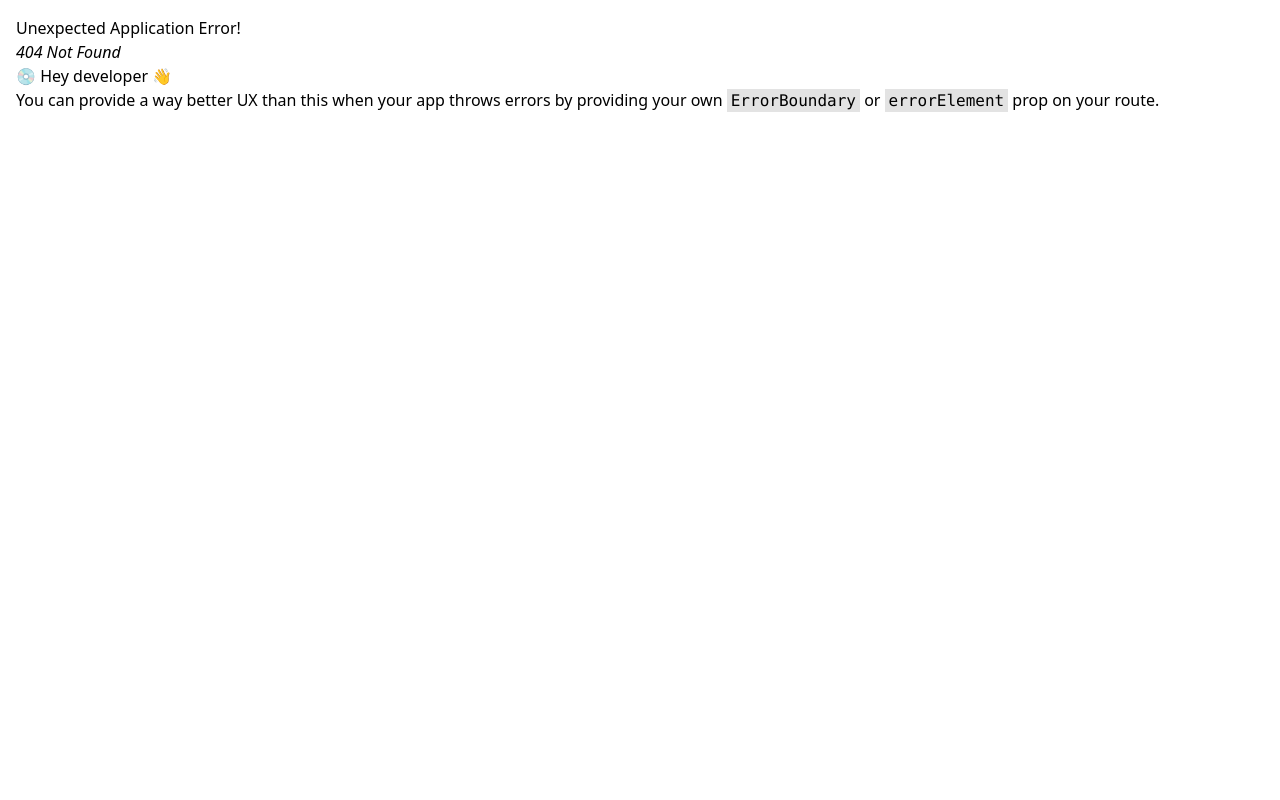
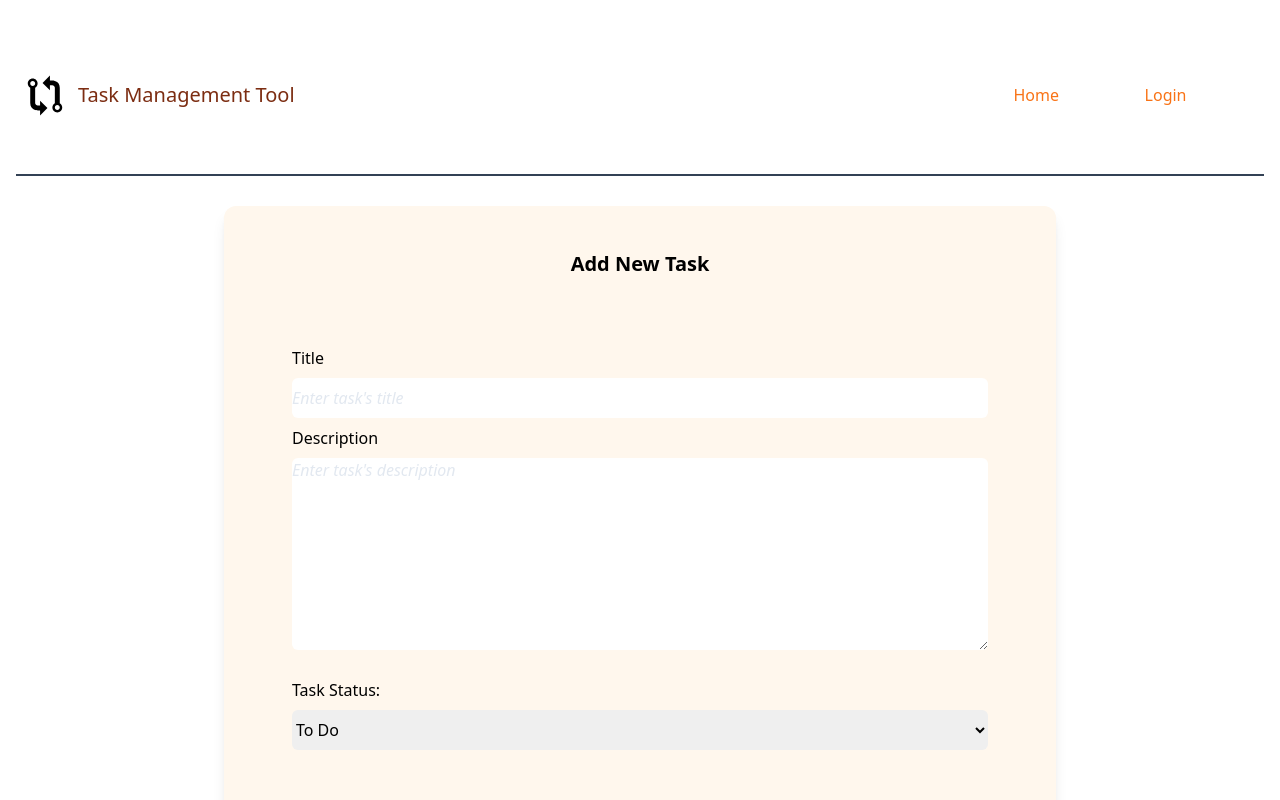
Before and after one commit to ronakjp/task-management-tool, a React (Vite) app: page /addtask in a window 1280 px wide. Before the commit this address had no page. Shown: the top 800 px of the page. Built offline with nearby package versions, Linux system fonts and the light colour scheme.

Commit message:
added the view task page design

```diff
--- /dev/null
+++ b/src/components/AddTask.jsx
@@ -0,0 +1,67 @@
+import React from "react";
+import { Form } from "react-router-dom";
+
+const AddTask = () => {
+  return (
+    <div className=" flex flex-col bg-orange-50  border-orange-300 border-1 rounded-xl shadow-lg w-2/3">
+      <div className="p-11 flex flex-col h-full  mb-12">
+        <div className="flex w-full justify-center ">
+          <h1 className="text-xl font-bold">Add New Task</h1>
+        </div>
+        <div className="w-full">
+          <Form className="flex flex-col mt-9 " method="post">
+            <div className="font-light flex p-6 flex-col ">
+              <label className="mt-2" htmlFor="title">
+                Title
+              </label>
+              <input
+                className="rounded-md mt-2 h-10  placeholder:text-slate-200 placeholder:italic"
+                type="text"
+                id="title"
+                name="title"
+                placeholder="Enter task's title"
+              />
+              <label className="mt-2" htmlFor="description">
+                Description
+              </label>
+              <textarea
+                className="rounded-md mt-2   placeholder:text-slate-200 placeholder:italic"
+                name="description"
+                id="description"
+                rows={8}
+                cols={40}
+                placeholder="Enter task's description"
+              />
+
+              <label className="mt-7" htmlFor="cars">
+                Task Status:
+              </label>
+
+              <select
+                className="rounded-md mt-2 h-10 "
+                name="status"
+                id="status"
+              >
+                <option selected value="To Do">
+                  To Do
+                </option>
+                <option value="In Progress">In Progress</option>
+                <option value="Completed">Completed</option>
+              </select>
+            </div>
+            <div className="flex justify-center">
+              <button
+                className="mt-10 mx-11 h-10 bg-orange-400 bg-opacity-70 rounded-lg w-full font-bold  active:bg-opacity-35"
+                type="submit"
+              >
+                Add Task
+              </button>
+            </div>
+          </Form>
+        </div>
+      </div>
+    </div>
+  );
+};
+
+export default AddTask;
--- a/src/components/Login.jsx
+++ b/src/components/Login.jsx
@@ -1,9 +1,8 @@
 import React from "react";
-import TextField from "@mui/material/TextField";
 import { Form } from "react-router-dom";
 const Login = () => {
   return (
-    <div className=" flex flex-col bg-orange-50  border-orange-300 border-1 rounded-xl w-1/2">
+    <div className=" flex flex-col bg-orange-50  border-orange-300 border-1 shadow-lg rounded-xl w-1/2">
       <div className="p-11 flex flex-col h-full items-center justify-center mb-12">
         <div className="flex w-full justify-center ">
           <h1 className="text-xl font-bold">Login</h1>
@@ -35,7 +34,7 @@ const Login = () => {
             </div>
             <div className="flex justify-center">
               <button
-                className="mt-10 mx-11 h-10 bg-orange-400 bg-opacity-20 rounded-lg w-full font-bold "
+                className="mt-10 mx-11 h-10 bg-orange-400 bg-opacity-70 rounded-lg w-full font-bold  active:bg-opacity-35 "
                 type="submit"
               >
                 Login
--- /dev/null
+++ b/src/components/ViewTask.jsx
@@ -0,0 +1,55 @@
+import React from "react";
+import { MdOutlineEdit } from "react-icons/md";
+
+const ViewTask = () => {
+  return (
+    <div className="flex flex-col bg-orange-50 border border-orange-300 rounded-xl shadow-lg w-3/4 h-3/4 mx-auto my-40 p-4">
+      <ul className="flex flex-col overflow-hidden overflow-y-scroll h-full overflow-x-auto">
+        <li className="w-full bg-orange-400 rounded-md mb-1 p-2 sticky top-0 text-lg">
+          <div className="flex justify-around font-bold text-center">
+            <div>Task Title</div>
+            <div>Task Description</div>
+            <div>Status</div>
+          </div>
+        </li>
+        <li className="mt-3 hover:cursor-pointer hover:shadow-2xl hover:border hover:rounded hover:opacity-80 font-thin w-full rounded-sm bg-orange-100 shadow-md mb-5 p-7 border-b-[1px] border-black">
+          <div className="flex justify-between p-2">
+            <div className="w-1/3 text-justify m-2">
+              Lorem ipsum dolor sit amet consectetur, adipisicing elit.
+            </div>
+            <div className="w-1/3 text-justify m-2">
+              Lorem, ipsum dolor sit amet consectetur adipisicing elit. Culpa
+              laudantium, sit ex, ullam molestiae sequi eligendi asperiores
+              accusantium corporis enim quod, a adipisci libero? Illum dolores
+              vero dolore repellat sed!
+            </div>
+            <select className="font-medium mt-2 h-10 bg-red-200 rounded-md placeholder:font-thin opacity-80 w-32 shadow-xl pb-2 italic border-0 border-black border-b-2 ">
+              <option selected value="To Do">
+                To Do
+              </option>
+              <option value="In Progress">In Progress</option>
+              <option value="Completed">Completed</option>
+            </select>
+          </div>
+        </li>
+      </ul>
+    </div>
+
+    // <div className="h-full w-full rounded-b-2xl">
+    //   <div className="flex justify-center h-full items-center">
+    //     <ul className="flex flex-col w-full items-center">
+    //       <li className="w-full ">Task1</li>
+    //       <li>Task1</li>
+    //       <li>Task1</li>
+    //       <li>Task1</li>
+    //       <li>Task1</li>
+    //       <li>Task1</li>
+    //       <li>Task1</li>
+    //       <li>Task1</li>
+    //     </ul>
+    //   </div>
+    // </div>
+  );
+};
+
+export default ViewTask;
--- a/src/pages/AppLayout.jsx
+++ b/src/pages/AppLayout.jsx
@@ -1,7 +1,6 @@
 import React from "react";
 import { Outlet } from "react-router-dom";
 import Header from "../components/Header";
-import TextField from "@mui/material/TextField";
 
 const AppLayout = () => {
   return (
@@ -9,7 +8,7 @@ const AppLayout = () => {
       <div>
         <Header />
       </div>
-      <div className="h-screen flex flex-col justify-center items-center ">
+      <div className="h-screen flex flex-col justify-center items-center">
         <Outlet />
       </div>
     </div>
```
Also changed, not shown: src/App.jsx (+10 -0 lines).
